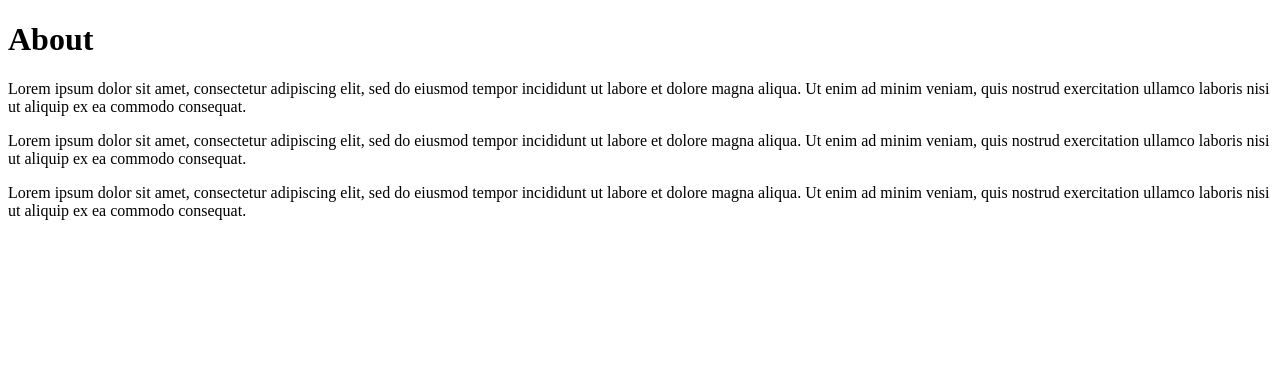
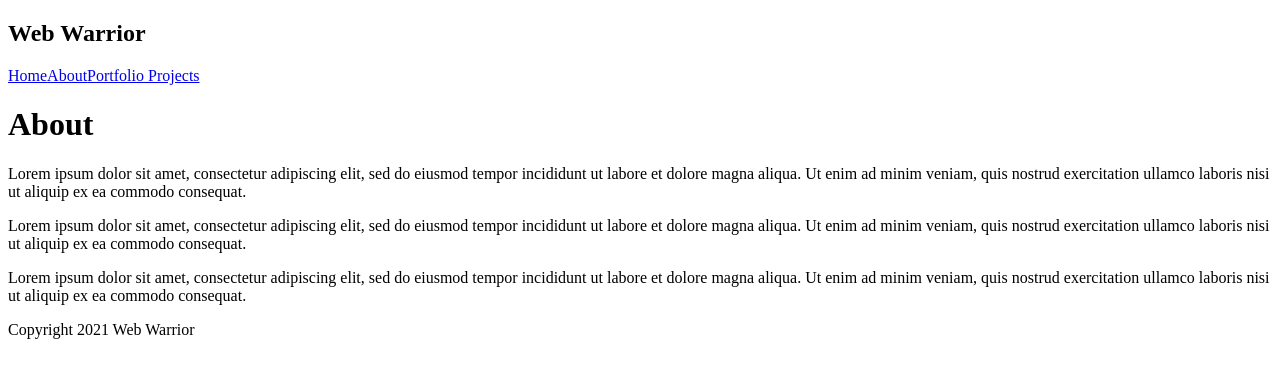
Before and after one commit to djkurt-dev/gatsby, a Gatsby site: page /about in a window 1280 px wide. Built offline with nearby package versions, Linux system fonts and the light colour scheme; Gatsby itself is replaced by a stand-in of ours.

Commit message:
creating layout

```diff
--- a/src/pages/about.js
+++ b/src/pages/about.js
@@ -1,27 +1,30 @@
 import React from "react"
+import Layout from "./components/Layout"
 
 export default function About() {
   return (
+    <Layout>
       <div>
         <h1>About</h1>
         <p>
-        Lorem ipsum dolor sit amet, consectetur adipiscing elit, sed do eiusmod
-        tempor incididunt ut labore et dolore magna aliqua. Ut enim ad minim
-        veniam, quis nostrud exercitation ullamco laboris nisi ut aliquip ex ea
-        commodo consequat.
+          Lorem ipsum dolor sit amet, consectetur adipiscing elit, sed do
+          eiusmod tempor incididunt ut labore et dolore magna aliqua. Ut enim ad
+          minim veniam, quis nostrud exercitation ullamco laboris nisi ut
+          aliquip ex ea commodo consequat.
         </p>
         <p>
-        Lorem ipsum dolor sit amet, consectetur adipiscing elit, sed do eiusmod
-        tempor incididunt ut labore et dolore magna aliqua. Ut enim ad minim
-        veniam, quis nostrud exercitation ullamco laboris nisi ut aliquip ex ea
-        commodo consequat.
+          Lorem ipsum dolor sit amet, consectetur adipiscing elit, sed do
+          eiusmod tempor incididunt ut labore et dolore magna aliqua. Ut enim ad
+          minim veniam, quis nostrud exercitation ullamco laboris nisi ut
+          aliquip ex ea commodo consequat.
         </p>
         <p>
-        Lorem ipsum dolor sit amet, consectetur adipiscing elit, sed do eiusmod
-        tempor incididunt ut labore et dolore magna aliqua. Ut enim ad minim
-        veniam, quis nostrud exercitation ullamco laboris nisi ut aliquip ex ea
-        commodo consequat.
+          Lorem ipsum dolor sit amet, consectetur adipiscing elit, sed do
+          eiusmod tempor incididunt ut labore et dolore magna aliqua. Ut enim ad
+          minim veniam, quis nostrud exercitation ullamco laboris nisi ut
+          aliquip ex ea commodo consequat.
         </p>
       </div>
+    </Layout>
   )
 }
--- /dev/null
+++ b/src/pages/components/Layout.js
@@ -0,0 +1,16 @@
+import React from "react"
+import Navbar from "./Navbar"
+
+export default function Layout({ children }) {
+  return (
+    <div className="layout">
+      <Navbar />
+
+      <div className="content">{children}</div>
+
+      <footer>
+        <p>Copyright 2021 Web Warrior</p>
+      </footer>
+    </div>
+  )
+}
--- a/src/pages/index.js
+++ b/src/pages/index.js
@@ -1,15 +1,16 @@
 import React from "react"
-import Navbar from "./components/Navbar"
+import Layout from "./components/Layout"
 
 export default function Home() {
   return (
+    <Layout>
       <section>
-      <Navbar />
         <div>
           <h2>Design</h2>
           <h3>Develop & Deploy</h3>
           <p>UX designer & web developer based in Philippines.</p>
         </div>
       </section>
+    </Layout>
   )
 }
```
Also changed, not shown: src/pages/404.js (+7 -4 lines), src/pages/projects/index.js (+7 -4 lines). Lines whose indentation alone changed are shown as unchanged.
